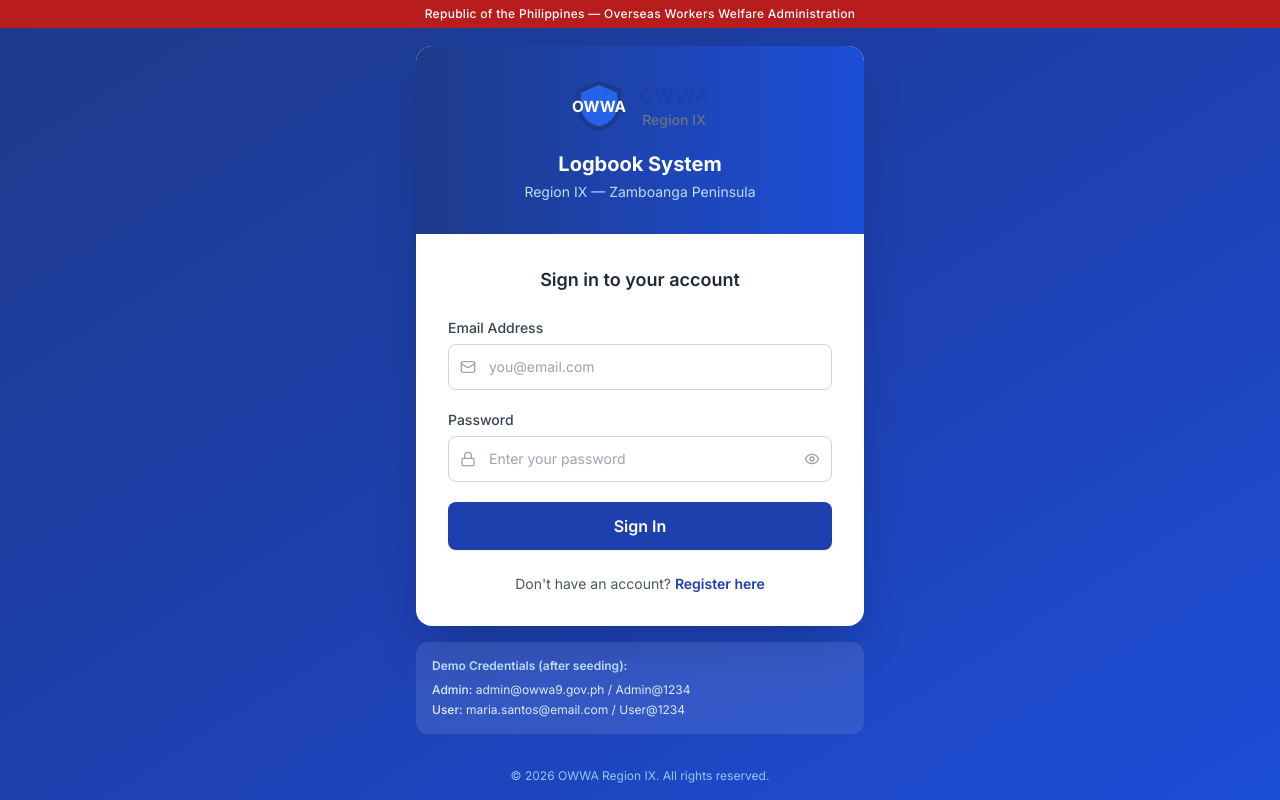
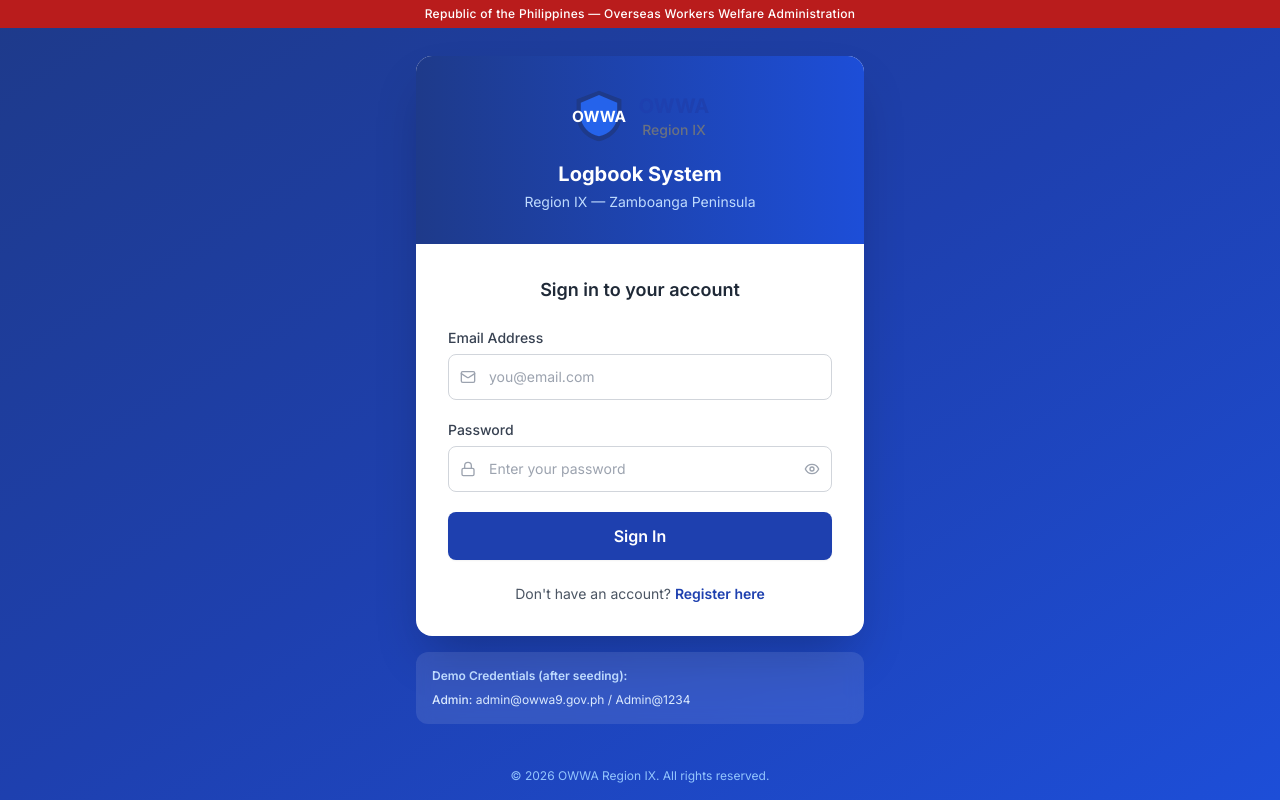
Before and after one commit to co230452-png/owwa-logbook-frontend, a React (Vite) app: page /login in a window 1280 px wide. Built offline with nearby package versions, Linux system fonts and the light colour scheme; no server answers.

Commit message:
change login

```diff
--- a/src/pages/auth/LoginPage.tsx
+++ b/src/pages/auth/LoginPage.tsx
@@ -146,7 +146,6 @@
             <p className="font-semibold mb-2 text-blue-200">Demo Credentials (after seeding):</p>
             <div className="space-y-1 text-blue-100">
               <p><span className="font-medium">Admin:</span> admin@owwa9.gov.ph / Admin@1234</p>
-              <p><span className="font-medium">User:</span> maria.santos@email.com / User@1234</p>
             </div>
           </div>
         </div>
```
